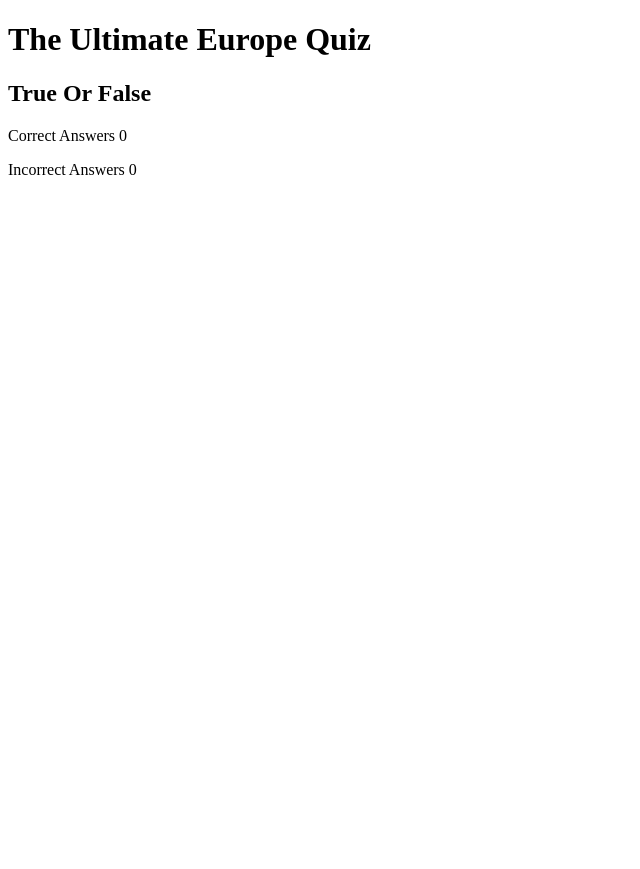
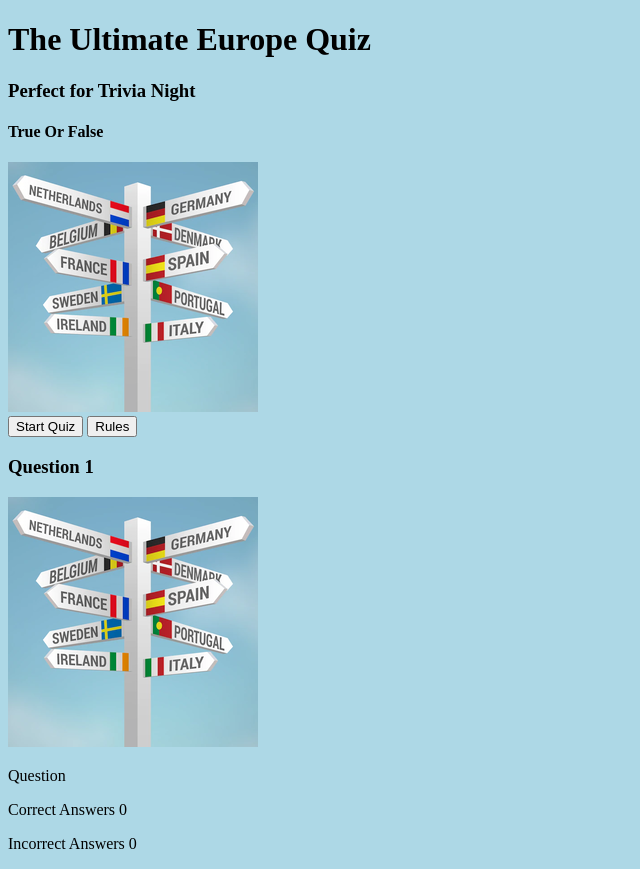
Before and after one commit to Ratiem/the-ultimate-europe-quiz, a plain HTML site: page index.html in a window 1280 px wide. Shown: the whole page, without its empty margins (0-640 px from the left). Before the commit the page ends 800 px from the top, so only its background shows below. Drawn offline with Linux system fonts and the light colour scheme.

Commit message:
Add html structure to controls area

```diff
--- a/assets/css/style.css
+++ b/assets/css/style.css
@@ -0,0 +1,3 @@
+body {
+    background-color: lightblue;
+}
--- a/index.html
+++ b/index.html
@@ -8,15 +8,30 @@
     <title>The Ultimate Europe Quiz</title>
 </head>
 <body>
+    <header>
     <h1 class="heading">The Ultimate Europe Quiz</h1>
-    <h2>True Or False</h2>
+
+    </header>
 
     <div class="game-area">
-
+        <div id="intro-area">
+            <h3>Perfect for Trivia Night</h3>
+            <h4>True Or False</h4>
+        </div>
+        <img class="logo" src="assets/images/logo.png" alt="europe country signs">
+        <div class="controls-area">
+            <button class="start-btn btn" id="start-button" aria-label="Press here to start quiz">Start Quiz</button>
+            <button class="rules-btn btn" id="rules-button" aria-label="Press here to read the rules of the game">Rules</button>
+        </div>
     </div>
 
-    <div class="question-area">
 
+    <div id="question-area" class="hide">
+        <div>
+            <h3 id="question">Question <span id="question-number">1</span></h3>
+        </div>
+        <img class="logo" src="assets/images/logo.png" alt="europe country signs">
+        <p id="question">Question</p>
     </div>
 
     <div class="answer-area">
```
Also changed, not shown: assets/images/logo.png (added).
